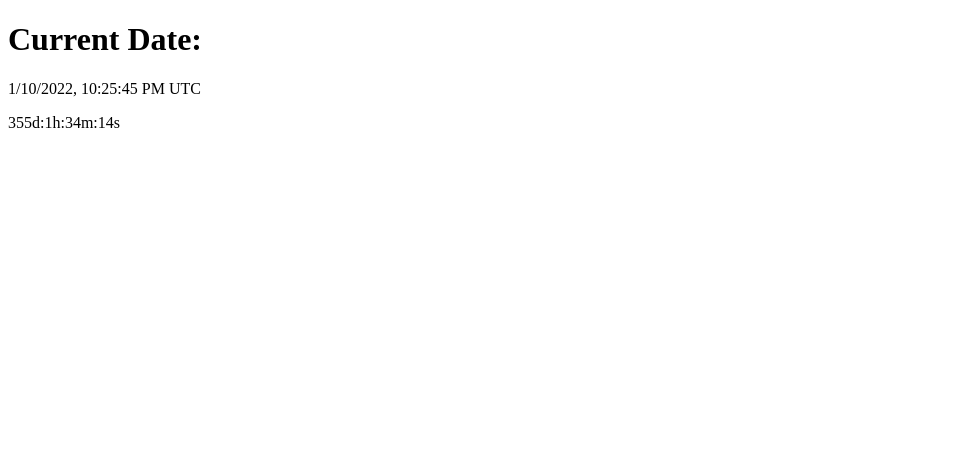
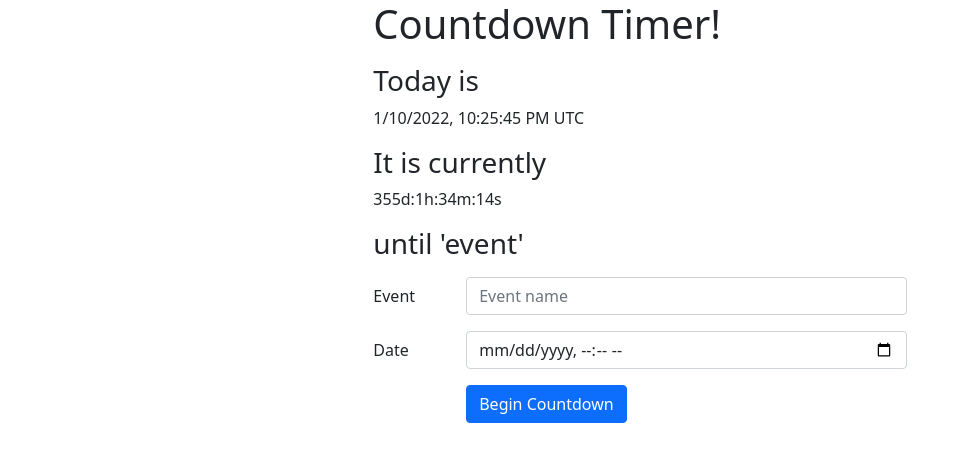
Before and after one commit to kemetcalf/CountdownTimer, a React (Create React App) app: page / in a window 1280 px wide. Shown: the top 462 px of the page, without its empty margins (0-962 px from the left). Built offline with nearby package versions, Linux system fonts and the light colour scheme.

Commit message:
Initial Bootstrapped Layout

```diff
--- a/package.json
+++ b/package.json
@@ -6,7 +6,9 @@
     "@testing-library/jest-dom": "^5.14.1",
     "@testing-library/react": "^12.0.0",
     "@testing-library/user-event": "^13.2.1",
+    "bootstrap": "5.1.3",
     "react": "^17.0.2",
+    "react-bootstrap": "^2.1.1",
     "react-dom": "^17.0.2",
     "react-scripts": "5.0.0",
     "web-vitals": "^2.1.0"
--- a/src/components/App.js
+++ b/src/components/App.js
@@ -1,13 +1,31 @@
-import React from "react";
+import React, { useState } from "react";
 import "./App.css";
 import Timer from "./Timer";
-//import components here as needed from components src folder
+import TimerList from "./TimerList";
+import Header from "./Header.js";
+import "bootstrap/dist/css/bootstrap.min.css";
+import Stack from "react-bootstrap/Stack";
+import MyForm from "./Form.js";
+
+<link
+  rel="stylesheet"
+  href="https://cdn.jsdelivr.net/npm/bootstrap@5.1.3/dist/css/bootstrap.min.css"
+  integrity="sha384-1BmE4kWBq78iYhFldvKuhfTAU6auU8tT94WrHftjDbrCEXSU1oBoqyl2QvZ6jIW3"
+  crossorigin="anonymous"
+/>;
+
+const defaultEndDate = new Date(2022, 11, 31, 23, 59, 59, 0).getTime();
 
 function App() {
+  const [endDate, setEndDate] = useState(defaultEndDate);
+  console.log(endDate);
+
   return (
-    <div>
-      <Timer />
-    </div>
+    <Stack gap={2} className="col-md-5 mx-auto">
+      <Header />
+      <Timer enddate={endDate} />
+      <MyForm dateInput={setEndDate} />
+    </Stack>
   );
 }
 
--- a/src/components/Form.js
+++ b/src/components/Form.js
@@ -0,0 +1,92 @@
+import React from "react";
+import useForm from "./useForm";
+import Button from "react-bootstrap/Button";
+import Form from "react-bootstrap/Form";
+import Col from "react-bootstrap/Col";
+import Row from "react-bootstrap/Row";
+
+const MyForm = (props) => {
+  const { values, handleChange, handleSubmit } = useForm(countDown);
+
+  function countDown() {
+    props.dateInput(values.endDate);
+    console.log(values.endDate);
+  }
+
+  return (
+    <Form onSubmit={handleSubmit}>
+      <Form.Group as={Row} className="mb-3" controlId="formHorizontalPassword">
+        <Form.Label column sm={2}>
+          Event
+        </Form.Label>
+        <Col sm={10}>
+          <Form.Control
+            type="string"
+            placeholder="Event name"
+            onChange={handleChange}
+            required
+          />
+        </Col>
+      </Form.Group>
+
+      <Form.Group as={Row} className="mb-3" controlId="formHorizontalEmail">
+        <Form.Label column sm={2}>
+          Date
+        </Form.Label>
+        <Col sm={10}>
+          <Form.Control
+            type="datetime-local"
+            name="endDate"
+            placeholder="Date"
+            onChange={handleChange}
+            required
+          />
+        </Col>
+      </Form.Group>
+
+      <Form.Group as={Row} className="mb-3">
+        <Col sm={{ span: 10, offset: 2 }}>
+          <Button type="submit">Begin Countdown</Button>
+        </Col>
+      </Form.Group>
+    </Form>
+  );
+};
+
+//   <div className="section is-fullheight">
+//     <div className="container">
+//       <div className="column is-4 is-offset-4">
+//         <div className="box">
+//           <form onSubmit={handleSubmit}>
+//             <div className="field">
+//               <label className="label">Countdown Date:</label>
+//               <div className="control">
+//                 <input
+//                   className="input"
+//                   type="datetime-local"
+//                   name="endDate"
+//                   onChange={handleChange}
+//                   required
+//                 />
+//               </div>
+//             </div>
+//             <div className="field">
+//               <label className="label">Event name: </label>
+//               <input
+//                 className="input"
+//                 type="text"
+//                 name="name"
+//                 onChange={handleChange}
+//                 required
+//               />
+//             </div>
+//             <Button as="input" type="submit" value="Begin Countdown" />
+//             {""}
+//           </form>
+//         </div>
+//       </div>
+//     </div>
+//   </div>
+// );
+
+export default MyForm;
--- /dev/null
+++ b/src/components/Header.js
@@ -0,0 +1,12 @@
+import React from "react";
+import Stack from "react-bootstrap/Stack";
+
+function Header() {
+  return (
+    <Stack>
+      <h1>Countdown Timer!</h1>
+    </Stack>
+  );
+}
+
+export default Header;
--- a/src/components/Timer.js
+++ b/src/components/Timer.js
@@ -1,5 +1,6 @@
 import React from "react";
 import { useState, useEffect } from "react";
+import Stack from "react-bootstrap/Stack";
 
 const msPerDay = 24 * 60 * 60 * 1000;
 const msPerHour = 60 * 60 * 1000;
@@ -17,7 +18,7 @@ const dhmsRemaining = (msRemaining) => {
   return d + "d:" + h + "h:" + m + "m:" + s + "s";
 };
 
-function Timer() {
+function Timer(props) {
   //hooks to update msDateNow state every second
   const [msDateNow, setMsDateNow] = useState(Date.now());
   useEffect(() => {
@@ -27,27 +28,32 @@ function Timer() {
     return () => clearInterval(interval);
   }, []);
 
-  const endDate = new Date(2022, 11, 31, 23, 59, 59, 0);
-  const msEndDate = endDate.getTime();
+  const dateFromForm = props.enddate;
+  const msEndDate = new Date(dateFromForm);
+  // console.log("poop");
+  // console.log(dateFromForm); //making sure the info passes
   const msRemaining = msEndDate - msDateNow;
+
+  // console.log(msEndDate);
+  // console.log(msRemaining);
 
   const currentDate = new Date(); //for display purposes only
 
-  console.log(endDate);
-  console.log(msEndDate);
-  console.log(msRemaining);
-
   return (
-    <div>
-      <h1>Current Date:</h1>
+    <Stack>
+      <h3>Today is</h3>
       <p>
         {currentDate.toLocaleString("en-US", {
           hour12: true,
           timeZoneName: "short",
         })}
       </p>
+      <h3>It is currently</h3>
       <p>{dhmsRemaining(msRemaining)}</p>
-    </div>
+      <h3>until 'event'</h3>
+      {/*TODO: pass event name to variable in text above; Also, clear the fields
+      after input */}
+    </Stack>
   );
 }
 
--- /dev/null
+++ b/src/components/TimerList.js
@@ -0,0 +1,6 @@
+//this file is a spot to keep track of saved countdown timers, a la the list from the contact manager
+import React from "react";
+
+function TimerList() {}
+
+export default TimerList;
--- /dev/null
+++ b/src/components/useForm.js
@@ -0,0 +1,26 @@
+import { useState } from "react";
+
+const useForm = (callback) => {
+  const [values, setValues] = useState({});
+
+  const handleSubmit = (event) => {
+    if (event) event.preventDefault();
+    callback();
+  };
+
+  const handleChange = (event) => {
+    event.persist();
+    setValues((values) => ({
+      ...values,
+      [event.target.name]: event.target.value,
+    }));
+  };
+
+  return {
+    handleChange,
+    handleSubmit,
+    values,
+  };
+};
+
+export default useForm;
```
Also changed, not shown: src/components/Input.js (deleted), 1 other file (tests, documents, lock files or other folders).
